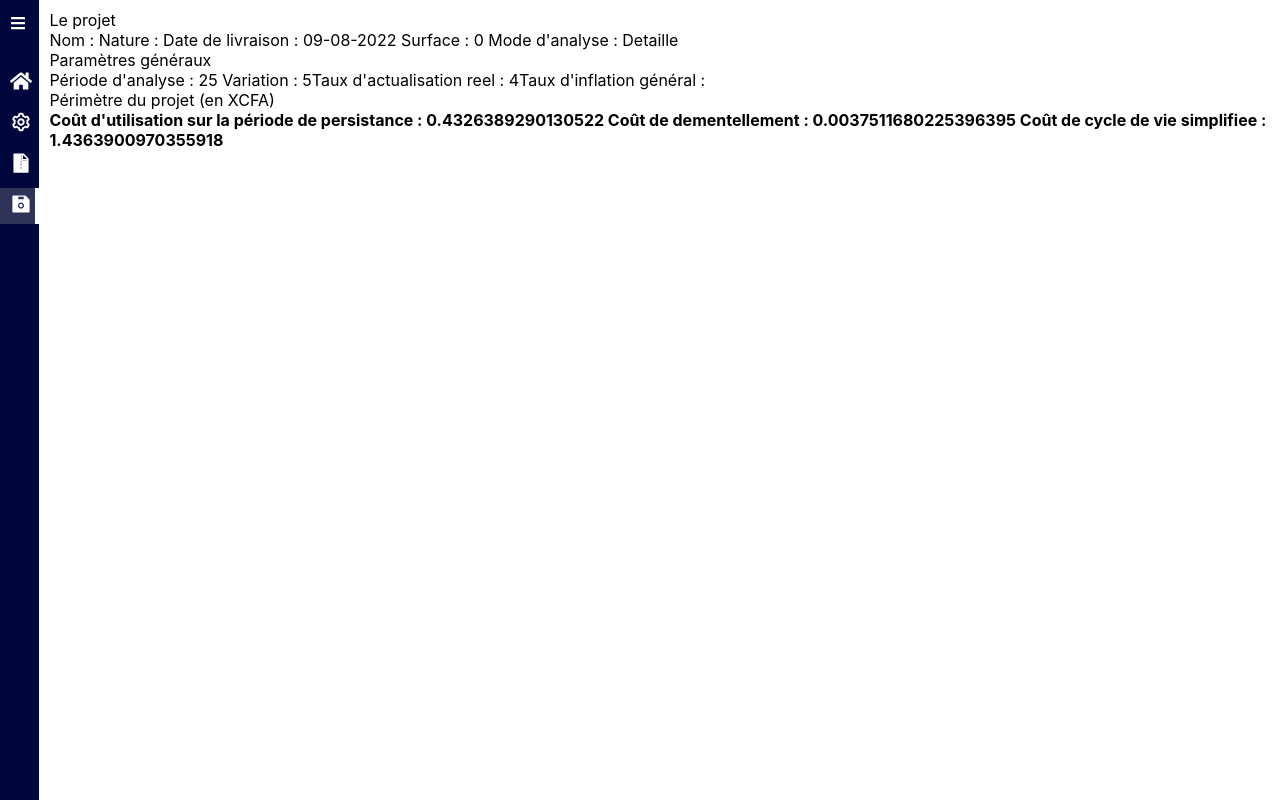
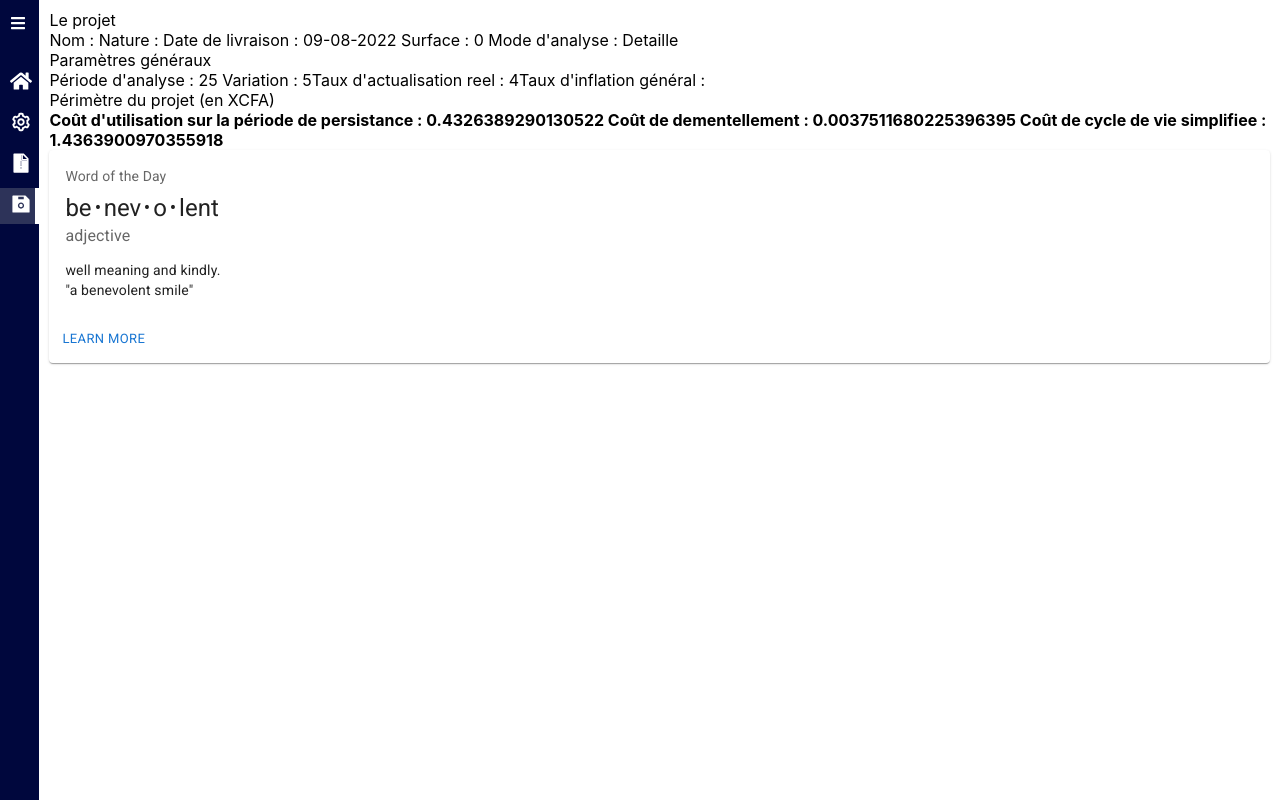
Before and after one commit to valdesguefa/projet-BIM-IFC, a React (Create React App) app: page /results in a window 1280 px wide. Built offline with nearby package versions, Linux system fonts and the light colour scheme.

Commit message:
ajout des resultats, des notifications et debut d'implementation de ccvd

```diff
--- a/package.json
+++ b/package.json
@@ -22,6 +22,7 @@
     "framer-motion": "^6.2.3",
     "moment": "^2.29.4",
     "moment-jalaali": "^0.9.6",
+    "radium": "^0.26.2",
     "react": "^17.0.2",
     "react-bootstrap": "^2.5.0",
     "react-dom": "^17.0.2",
--- a/src/pages/Results.jsx
+++ b/src/pages/Results.jsx
@@ -1,5 +1,32 @@
 import React, { useEffect, useState } from 'react'
 import { useNavigate } from "react-router-dom";
+
+import Box from '@mui/material/Box';
+import Card from '@mui/material/Card';
+import CardActions from '@mui/material/CardActions';
+import CardContent from '@mui/material/CardContent';
+import Button from '@mui/material/Button';
+import Typography from '@mui/material/Typography';
+//import { fadeIn } from 'react-animations'
+
+import Radium, {StyleRoot} from 'radium';
+
+// const styles = {
+//   bounce: {
+//     animation: 'x 1s',
+//     animationName: Radium.keyframes(fadeIn, 'bounce')
+//   }
+// }
+
+
+const bull = (
+  <Box
+    component="span"
+    sx={{ display: 'inline-block', mx: '2px', transform: 'scale(0.8)' }}
+  >
+    •
+  </Box>
+);
 
 export default function Results(props) {
 
@@ -25,27 +52,27 @@
   }
 
   useEffect(() => {
-    console.log('props.constructDate',props.constructDate)
+    console.log('props.constructDate', props.constructDate)
 
     var a = 0
     var d = props.actualisationReel / 100
     a = Actu(props.utilisation, props.actualisation, d, props.persistance)
-     console.log('setCpersistance', a)
+    console.log('setCpersistance', a)
     setCpersistance(a)
 
 
     var b = 0
-     console.log('props.dementellement',props.dementellement)
-     console.log('props.persistance',props.persistance)
-     console.log('props.actuali0ationReel',props.actualisationReel)
+    console.log('props.dementellement', props.dementellement)
+    console.log('props.persistance', props.persistance)
+    console.log('props.actuali0ationReel', props.actualisationReel)
     b = Actu(props.dementellement, props.persistance, d, props.persistance)
     b = b / (props.persistance)
-     console.log('setCdementellement', b)
+    console.log('setCdementellement', b)
     setCdementellement(b)
 
     var c = 0
     c = a + b + props.investissement
-     console.log('setccvs', c)
+    console.log('setccvs', c)
     setccvs(c)
 
 
@@ -63,7 +90,7 @@
         </div>
         <span>              Nom	:	{props.nom}</span>
         <span>          Nature	:	{props.nature}</span>
-         <span>Date de livraison	:		{props.constructDate}</span>
+        <span>Date de livraison	:		{props.constructDate}</span>
         <span>          Surface	:	{props.constructionArea}</span>
         <span>  Mode d'analyse	:	{props.checkedSimple ? 'Global' : 'Detaille'}	</span>
 
@@ -95,7 +122,29 @@
       <div>
 
       </div>
-
+      <Box sx={{ minWidth: 175 }}>
+      <Card sx={{ minWidth: 10 }}>
+        <CardContent>
+          <Typography sx={{ fontSize: 14 }} color="text.secondary" gutterBottom>
+            Word of the Day
+          </Typography>
+          <Typography variant="h5" component="div">
+            be{bull}nev{bull}o{bull}lent
+          </Typography>
+          <Typography sx={{ mb: 1.5 }} color="text.secondary">
+            adjective
+          </Typography>
+          <Typography variant="body2">
+            well meaning and kindly.
+            <br />
+            {'"a benevolent smile"'}
+          </Typography>
+        </CardContent>
+        <CardActions>
+          <Button size="small">Learn More</Button>
+        </CardActions>
+      </Card>
+      </Box>
     </div>
   )
 }
```
Also changed, not shown: 1 other file (tests, documents, lock files or other folders).
